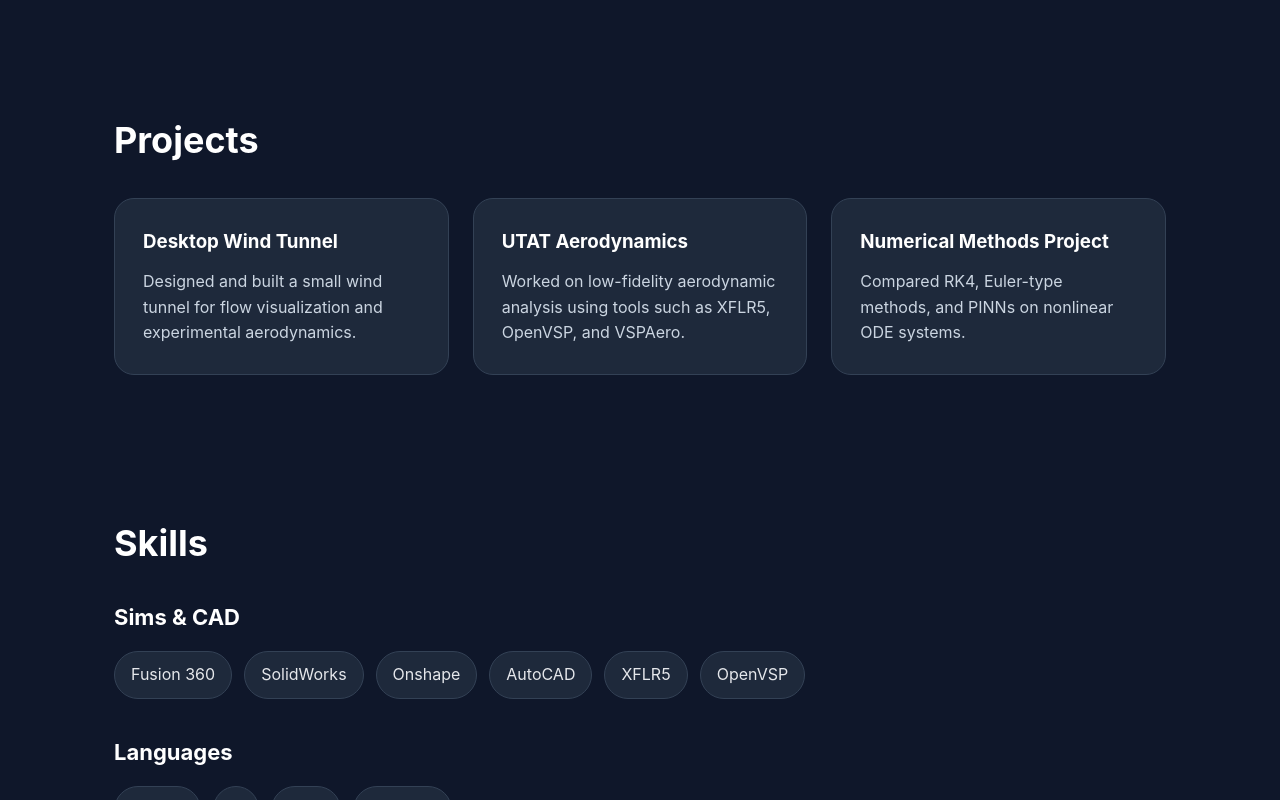
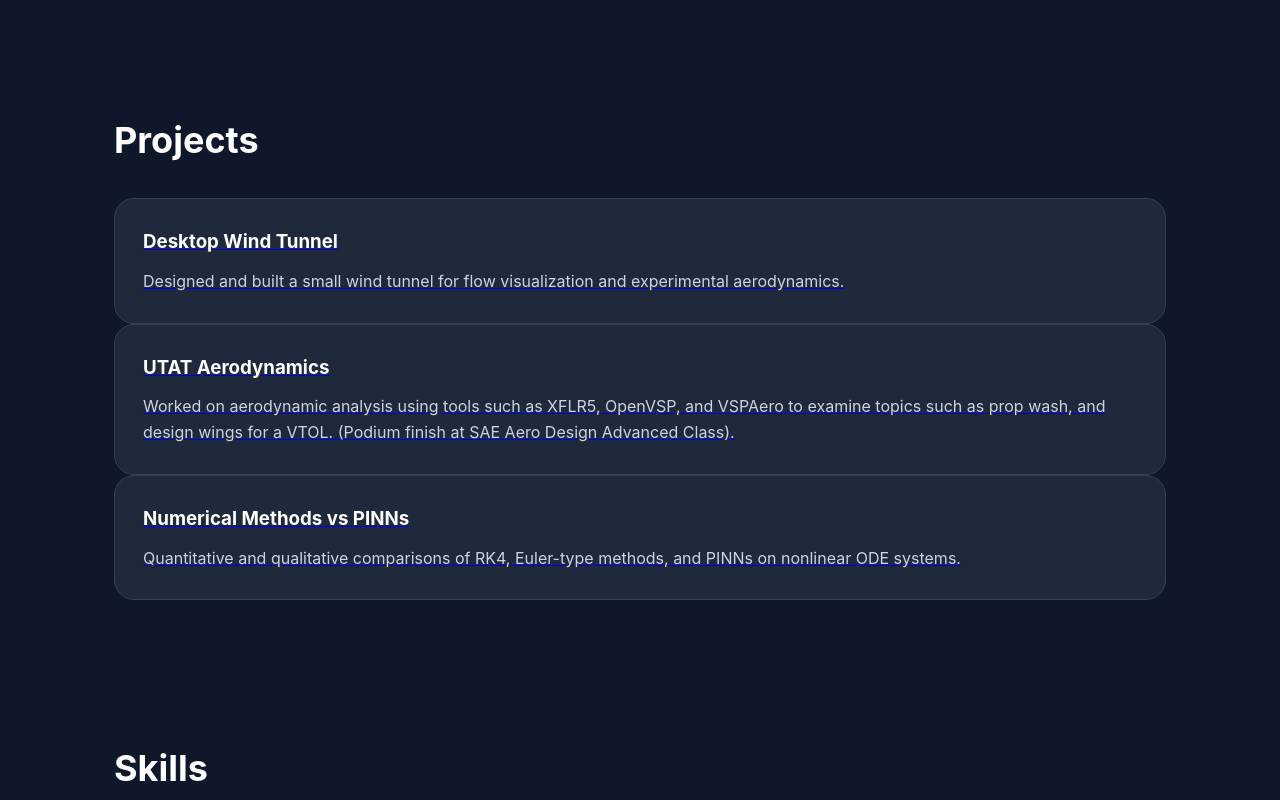
Before and after one commit to JunheePark13/JunheePark13.github.io, a plain HTML site: page index.html in a window 1280 px wide. Shown: the part 624-1424 px from the top of the page. Drawn offline with Linux system fonts and the light colour scheme.

Commit message:
Update index.html

```diff
--- a/index.html
+++ b/index.html
@@ -29,7 +29,7 @@
   <section id="projects">
     <h2>Projects</h2>
 
-    <div class="grid">
+    <a href="windtunnel.html" class="project-link">
       <div class="card">
         <h3>Desktop Wind Tunnel</h3>
         <p>
@@ -37,22 +37,29 @@
           experimental aerodynamics.
         </p>
       </div>
+    </a>
 
+    <a href="UTATSAE.html" class="project-link">
       <div class="card">
         <h3>UTAT Aerodynamics</h3>
         <p>
-          Worked on low-fidelity aerodynamic analysis using tools such as
-          XFLR5, OpenVSP, and VSPAero.
+          Worked on aerodynamic analysis using tools such as XFLR5, OpenVSP, and VSPAero
+          to examine topics such as prop wash, and design wings for a VTOL.
+          (Podium finish at SAE Aero Design Advanced Class).
         </p>
       </div>
+      </a>
 
+    <a href="Brusselator.html" class="project-link">
       <div class="card">
-        <h3>Numerical Methods Project</h3>
+        <h3>Numerical Methods vs PINNs</h3>
         <p>
-          Compared RK4, Euler-type methods, and PINNs on nonlinear ODE systems.
+          Quantitative and qualitative comparisons of RK4, Euler-type methods,
+          and PINNs on nonlinear ODE systems.
         </p>
       </div>
     </div>
+    </a>
   </section>
 
 <section id="skills">
```
